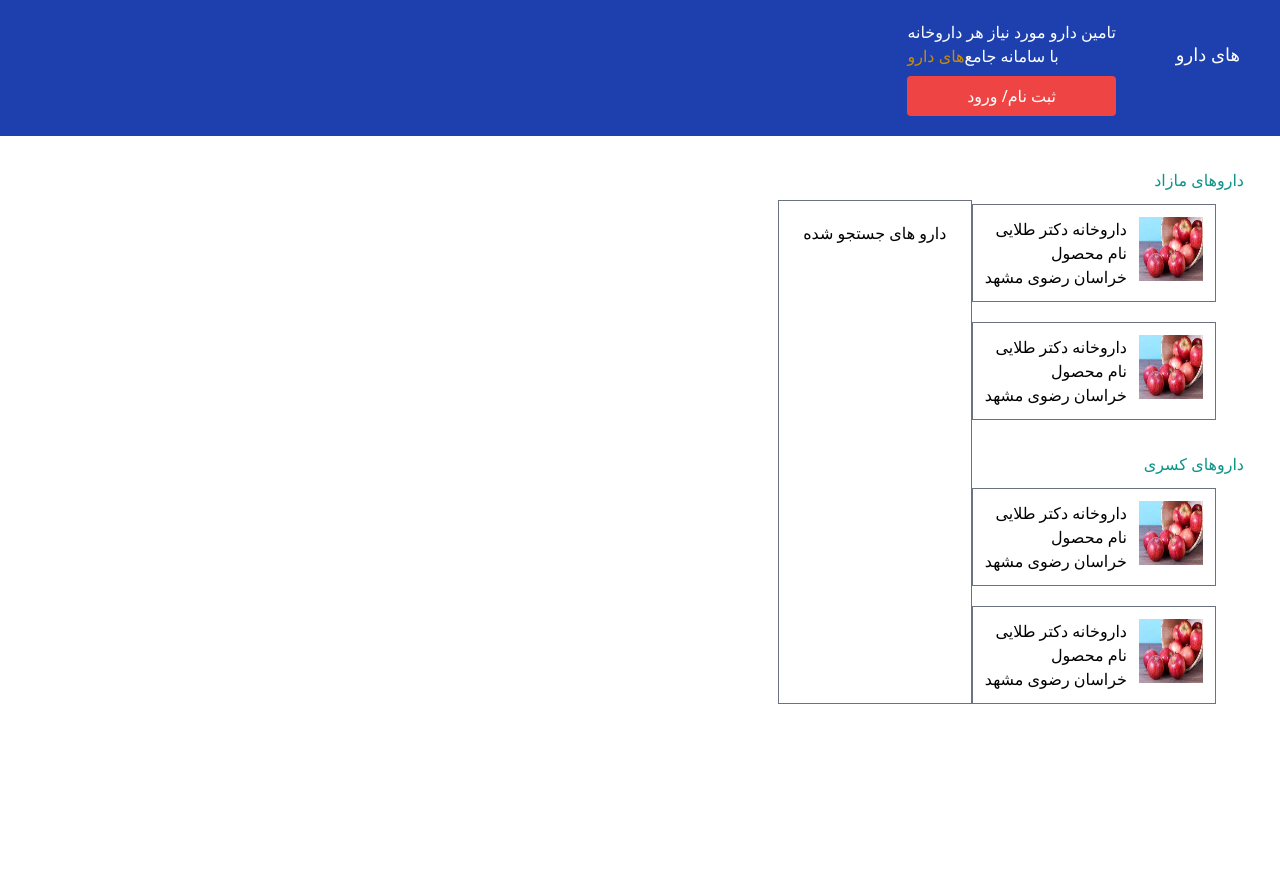
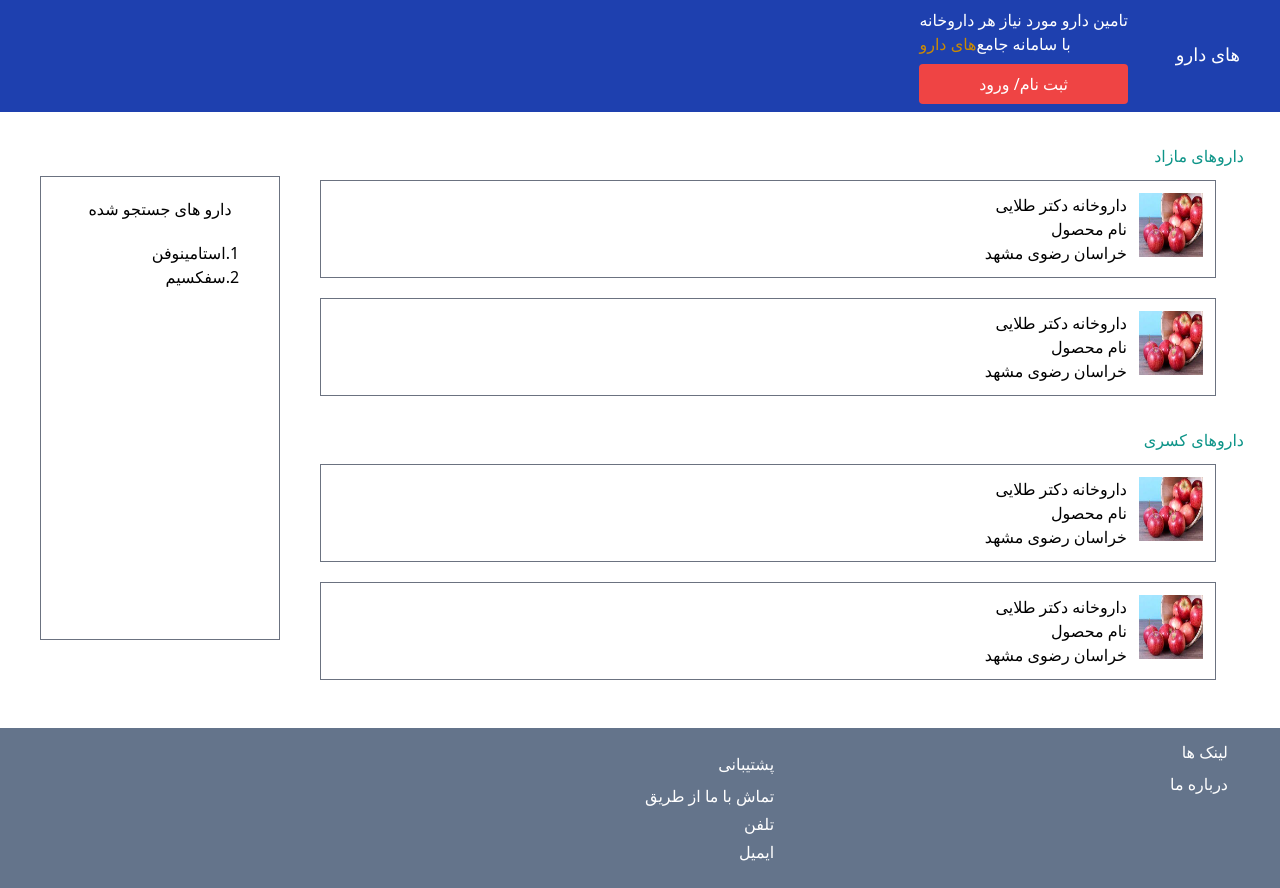
Before and after one commit to faezebolghanabady/test-react-u, a React (Create React App) app: page / in a window 1280 px wide. Before the commit the page ends 800 px from the top, so only its background shows below. Built offline with nearby package versions, Linux system fonts and the light colour scheme.

Commit message:
landing-demo

```diff
--- a/src/Landing.jsx
+++ b/src/Landing.jsx
@@ -3,13 +3,13 @@ import Advertising from './Advertising';
 const Landing = () =>{
     return(
         <>
-        <div className=" w-full inset-y-6   flex flex-row-reverse bg-blue-800 h-38">
+        <div className=" w-full inset-y-6   flex flex-row-reverse bg-blue-800 h-28">
             <div className=" flex flex-rowo m-10">
                 {/* <img src="./p/sib.jpg"></img> */}
                 <p className="text-white text-lg">های دارو</p>
             </div>
 
-            <div className="flex flex-col m-5">
+            <div className="flex flex-col m-2">
                 <p className="text-white">تامین دارو مورد نیاز هر داروخانه</p>
                 <p className=" text-white flex"> <span className="text-yellow-600"> های دارو </span> با سامانه جامع  </p>
                 <button className= "bg-red-500 rounded text-center p-2 mt-2 text-white">ثبت نام/ ورود</button>
@@ -18,11 +18,11 @@ const Landing = () =>{
         </div>
 
 
-    <div  dir="rtl">
+    <div className='flex flex-col'  dir="rtl">
         <div clas className='flex flex-row'>
-           <div>
+           <div className=' w-4/5 '>
             <div className=''>
-                <p className='dir=ltr mt-5 p-3 mr-6  text-teal-600'>داروهای مازاد</p>
+                <p className=' mt-5 p-3 mr-6  text-teal-600'>داروهای مازاد</p>
                 <div className='mr-16'>
                 <Advertising/>
                 </div>
@@ -43,16 +43,34 @@ const Landing = () =>{
            </div>
 
 
-           <div className=' mt-16 border border-gray-500'>
+           <div className=' mt-16 border border-gray-500 w-1/5 m-10'>
             <div>
-                <p className='p-5 w-48 text-center'>دارو های جستجو شده</p>
+                <p className='p-5 text-center '>دارو های جستجو شده</p>
+                <div className='mr-10'>
+                <p>1.استامینوفن</p>
+                <p>2.سفکسیم</p>
+                </div>
             </div>
            </div>
 
         </div>
 
 
-        <div>
+        <div className='bg-slate-500 flex flex-col mt-12 p-3'>
+            <div className='flex flex-row'>
+                <div className='text-white mr-10'>
+                    <p>لینک ها</p>
+                    <p className='mt-2'>درباره ما</p>
+                </div>
+
+                <div className='text-white mr-96 p-3'>
+                    <p>پشتیبانی</p>
+                    <p className='mt-2'>تماش با ما از طریق</p>
+                    <p className='mt-1'> تلفن</p>
+                    <p className='mt-1'>ایمیل</p>
+                </div>
+            </div>
+            <div></div>
         </div>
 
     </div>
```
